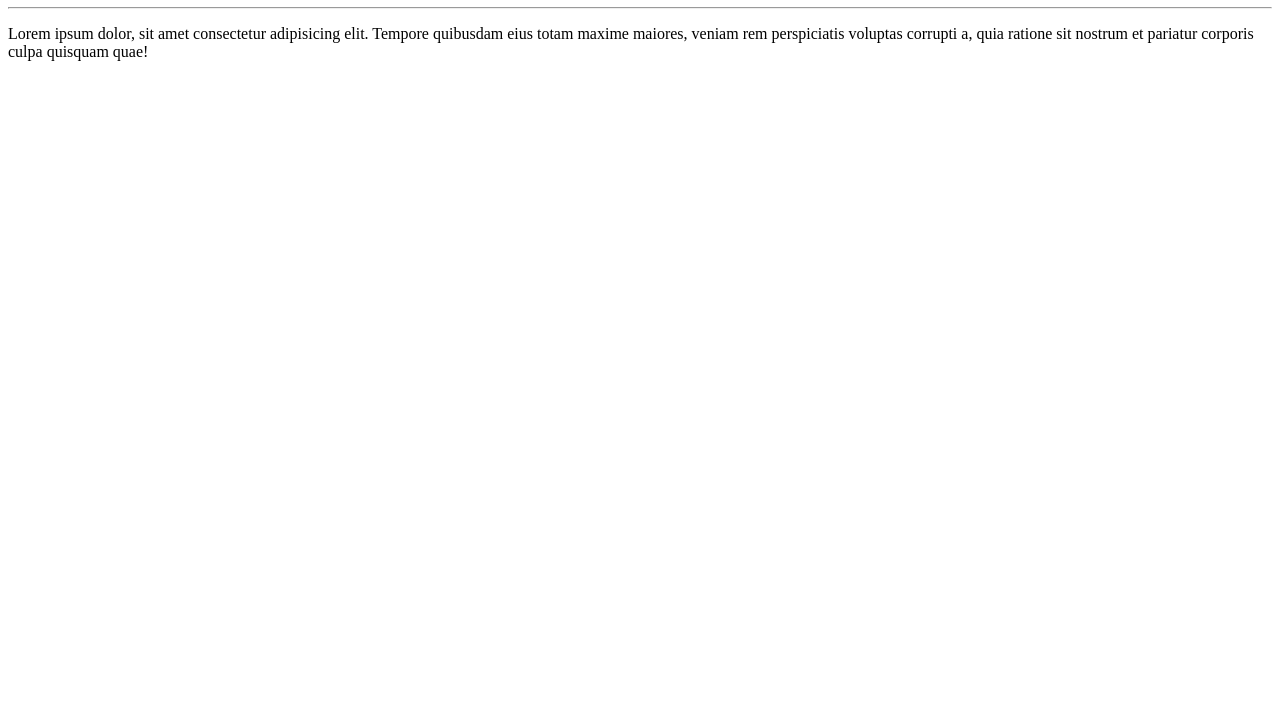
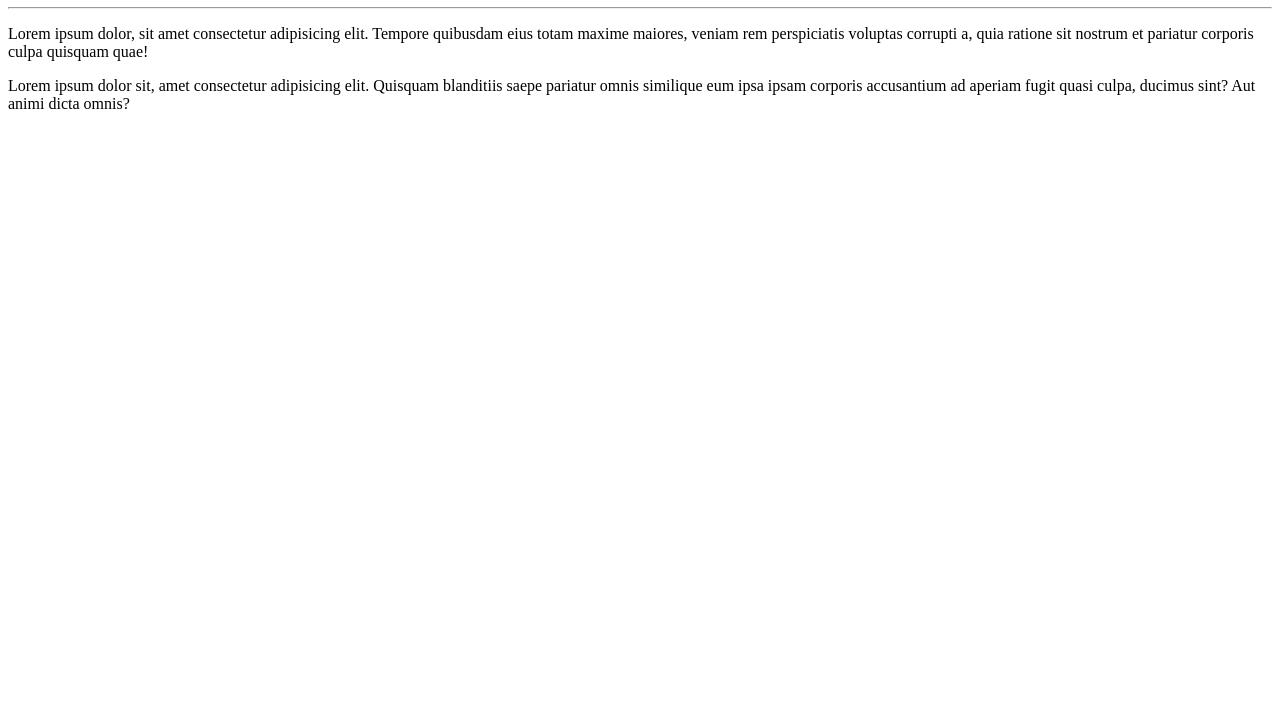
Before and after one commit to eurobsongaspar/Ola-Mundo, a plain HTML site: page site-exemplo/index.html in a window 1280 px wide. Shown: the part 73-800 px from the top of the page. Drawn offline with Linux system fonts and the light colour scheme.

Commit message:
Criei um novo parágrafo

```diff
--- a/site-exemplo/index.html
+++ b/site-exemplo/index.html
@@ -8,4 +8,5 @@
     <h1>Olá, mundo!</h1>
     <hr>
     <p>Lorem ipsum dolor, sit amet consectetur adipisicing elit. Tempore quibusdam eius totam maxime maiores, veniam rem perspiciatis voluptas corrupti a, quia ratione sit nostrum et pariatur corporis culpa quisquam quae!</p>
+    <p>Lorem ipsum dolor sit, amet consectetur adipisicing elit. Quisquam blanditiis saepe pariatur omnis similique eum ipsa ipsam corporis accusantium ad aperiam fugit quasi culpa, ducimus sint? Aut animi dicta omnis?</p>
 </html>
```
